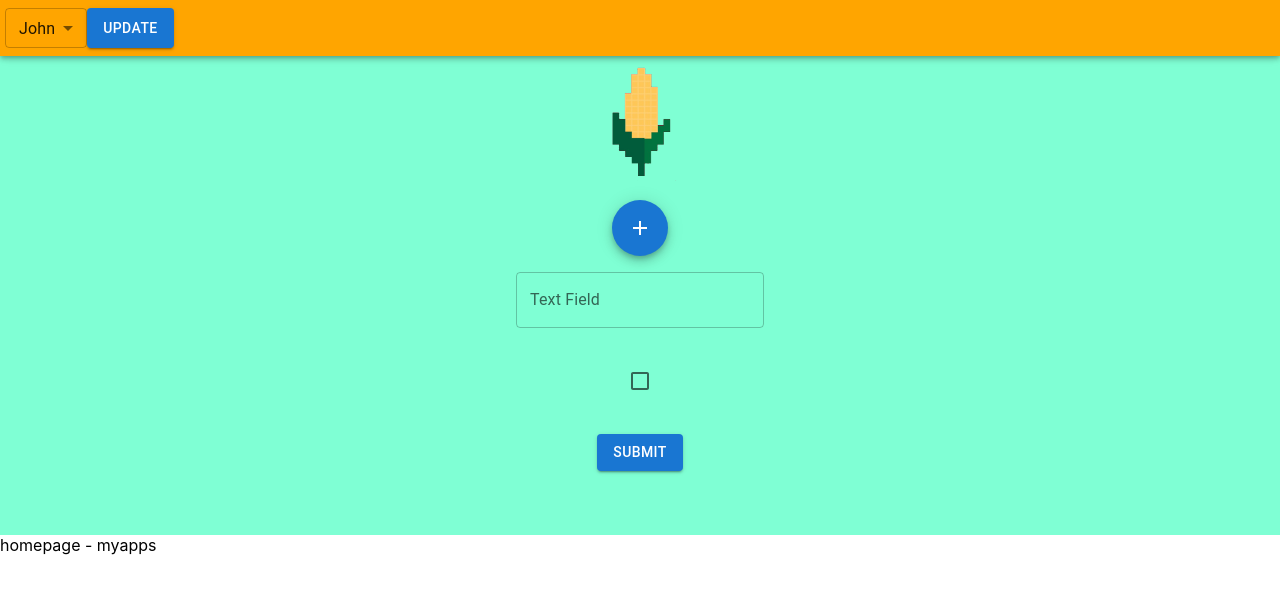
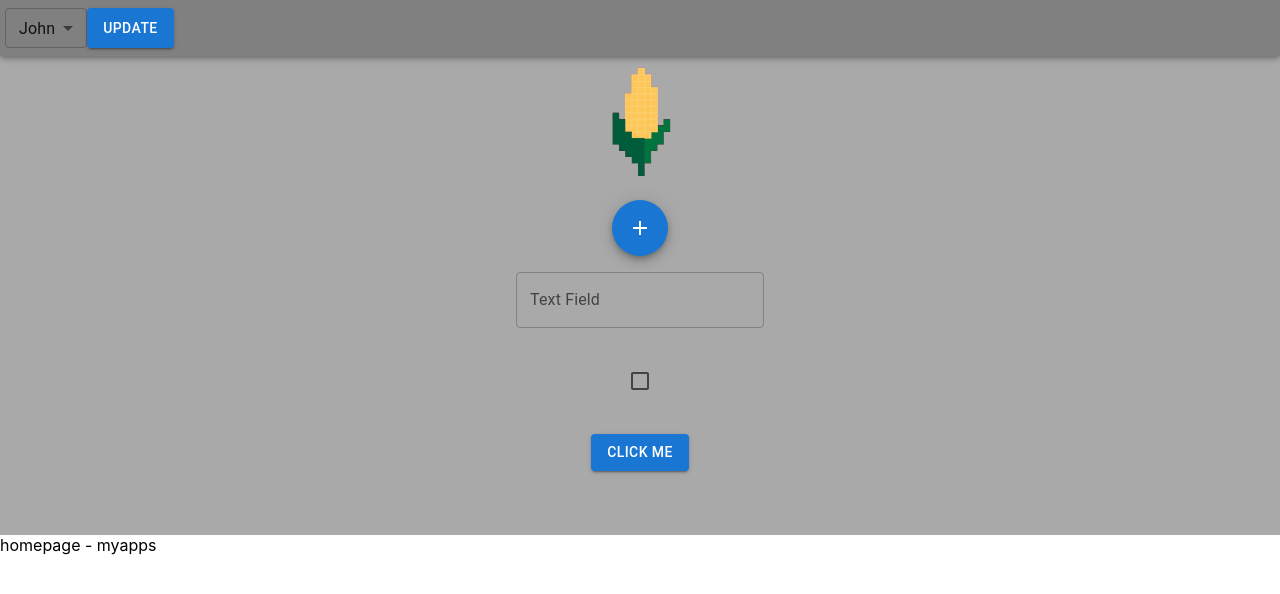
Before and after one commit to ZWally/cornhacks2023, a React (Create React App) app: page / in a window 1280 px wide. Shown: the top 594 px of the page. Built offline with nearby package versions, Linux system fonts and the light colour scheme.

Commit message:
looks pretty good imo

```diff
--- a/src/Playground/Playground.tsx
+++ b/src/Playground/Playground.tsx
@@ -30,10 +30,10 @@ const Playground: React.FC<Props> = ({ permissions }) => {
                 flexDirection: "column",
                 alignItems: "center",
                 padding: "3rem",
-                backgroundColor: "aquamarine"
+                backgroundColor: "darkGrey"
             }}
         >
-            <AppBar style={{ flexDirection: 'row', backgroundColor: "orange",height:'56px', padding: '5px'}}>
+            <AppBar style={{ flexDirection: 'row', backgroundColor: "grey",height:'56px', padding: '5px'}}>
                 <Select
                     labelId="select-label"
                     id="select"
@@ -87,7 +87,7 @@ const Playground: React.FC<Props> = ({ permissions }) => {
                     onClick={() => console.log("Button clicked")}
                     style={{ margin: "1rem" }}
                 >
-                    Submit
+                    Click Me
                 </Button>
             )}
         </div>
```
